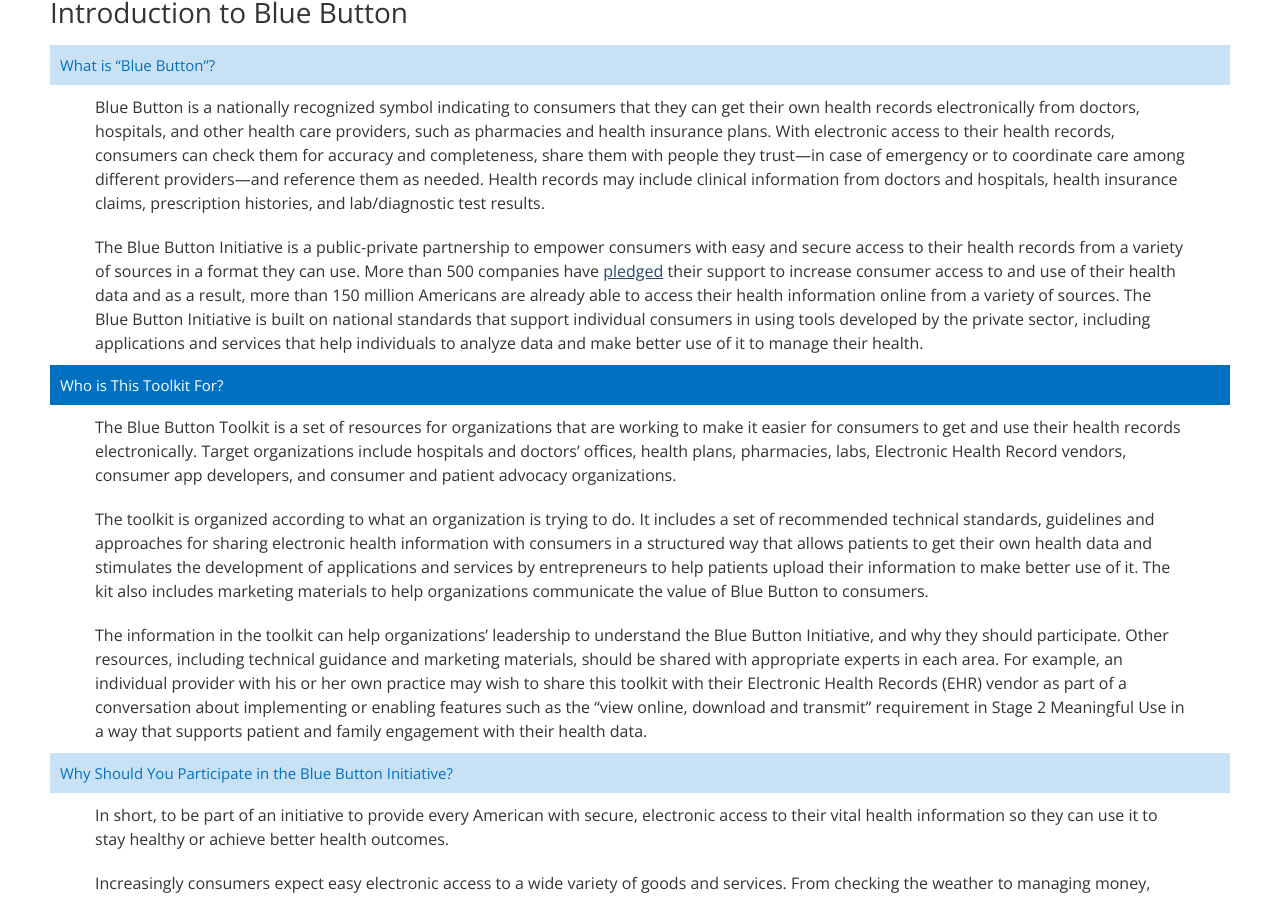
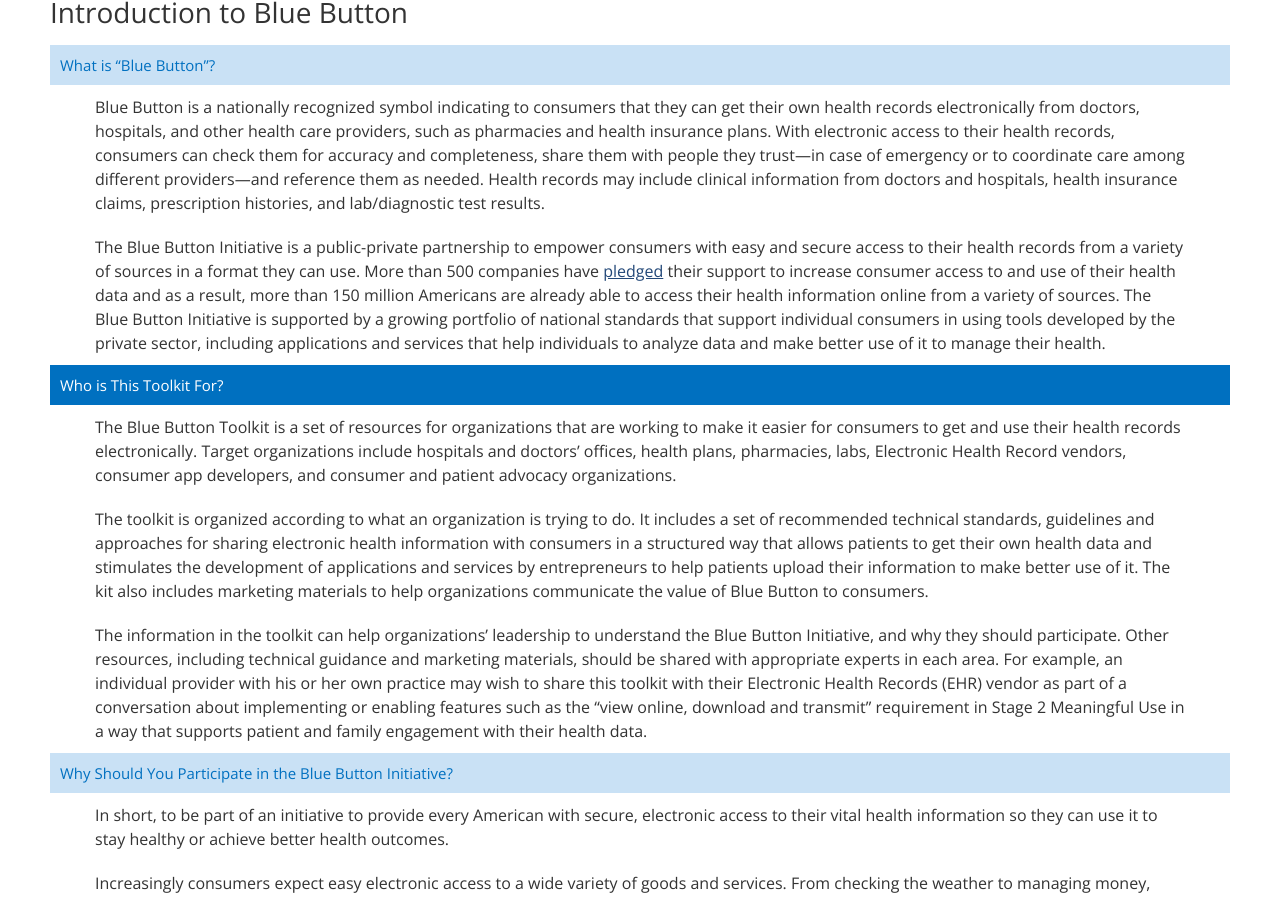
Before and after one commit to blue-button/blue-button-toolkit, a Jekyll site: the page built from selector/index.md, in a window 1280 px wide and 900 px high, scrolled down 600 px. Built offline with Jekyll 4.4.1, drawn with Linux system fonts in a browser that asks for light colours; nearby versions of some CDN libraries; library files that are not in the unit come from our copies; Markdown is read by kramdown in place of the engine named in the settings.

Commit message:
Update selector.html

```diff
--- a/_layouts/selector.html
+++ b/_layouts/selector.html
@@ -28,7 +28,7 @@
 	<div>
 		<p>Blue Button is a nationally recognized symbol indicating to consumers that they can get their own health records electronically from doctors, hospitals, and other health care providers, such as pharmacies and health insurance plans.  With electronic access to their health records, consumers can check them for accuracy and completeness, share them with people they trust—in case of emergency or to coordinate care among different providers—and reference them as needed. Health records may include clinical information from doctors and hospitals, health insurance claims, prescription histories, and lab/diagnostic test results.</p>
 
-		<p>The Blue Button Initiative is a public-private partnership to empower consumers with easy and secure access to their health records from a variety of sources in a format they can use.  More than 500 companies have <a target="_blank" href='healthit.gov/pledge'>pledged</a> their support to increase consumer access to and use of their health data and as a result, more than 150 million Americans are already able to access their health information online from a variety of sources.  The Blue Button Initiative is built on national standards that support individual consumers in using tools developed by the private sector, including applications and services that help individuals to analyze data and make better use of it to manage their health.</p>
+		<p>The Blue Button Initiative is a public-private partnership to empower consumers with easy and secure access to their health records from a variety of sources in a format they can use.  More than 500 companies have <a target="_blank" href='healthit.gov/pledge'>pledged</a> their support to increase consumer access to and use of their health data and as a result, more than 150 million Americans are already able to access their health information online from a variety of sources.  The Blue Button Initiative is supported by a growing portfolio of national standards that support individual consumers in using tools developed by the private sector, including applications and services that help individuals to analyze data and make better use of it to manage their health.</p>
 	</div>
 	<div class="intro-section" id="intro-section2">Who is This Toolkit For?<span></span></div>
 	<div>
```
